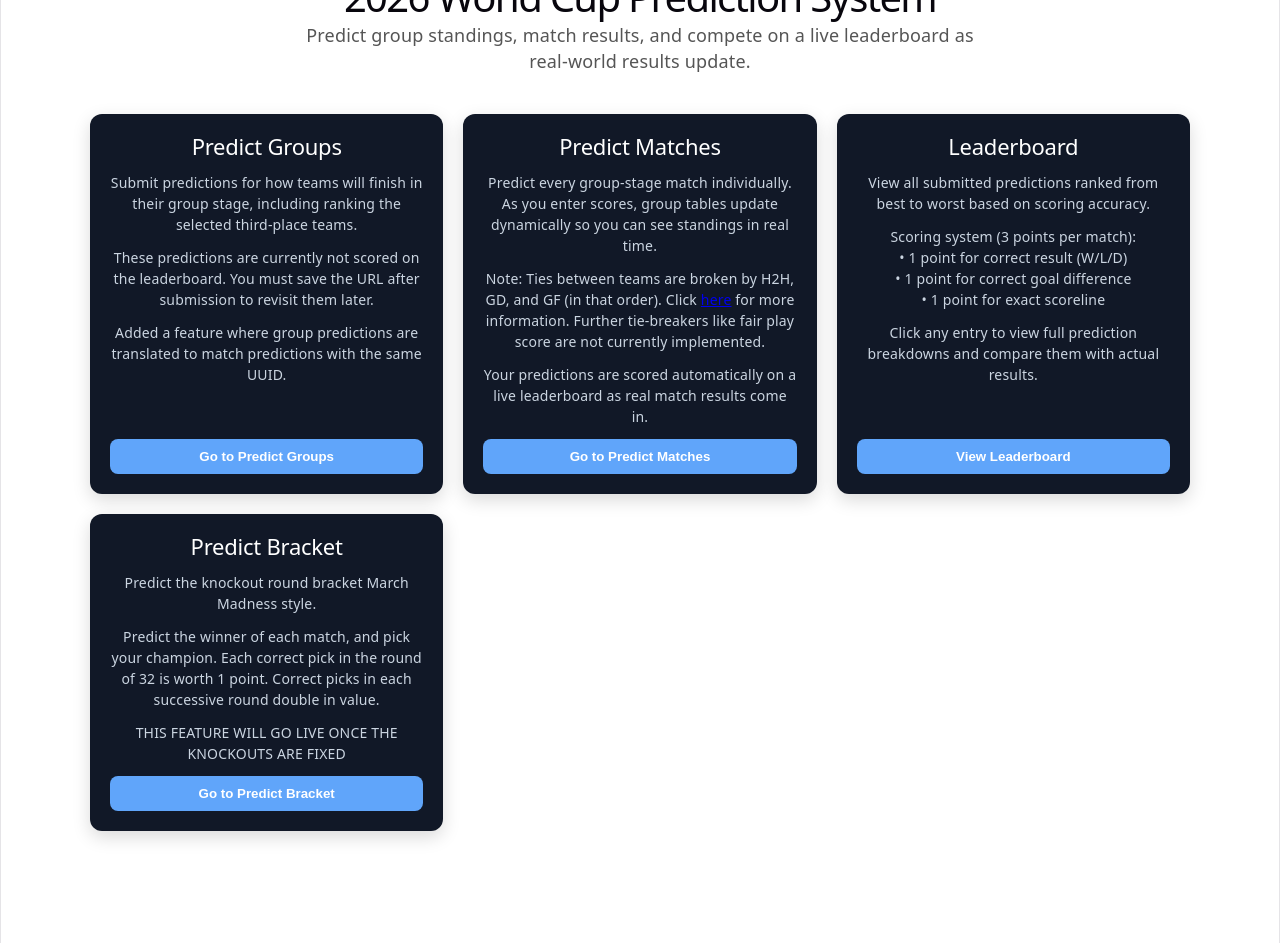
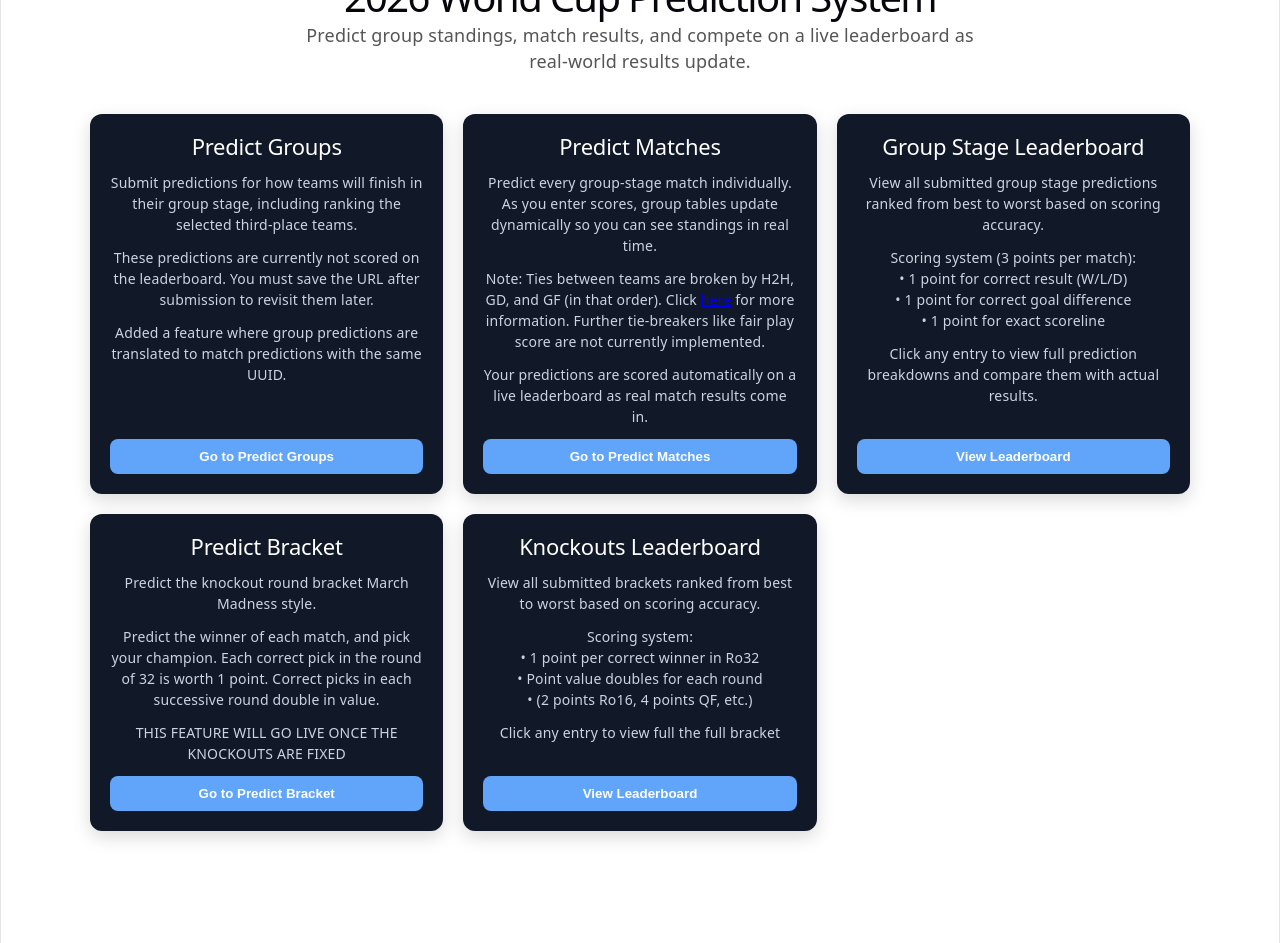
Before and after one commit to tigritik/WorldCupPredctions, a React (Vite) app in the folder client/: page / in a window 1280 px wide. Shown: the part 160-1103 px from the top of the page. Built offline with nearby package versions, Linux system fonts and the light colour scheme; no server answers.

Commit message:
added bracket leaderboard to home

```diff
--- a/client/src/pages/Home.tsx
+++ b/client/src/pages/Home.tsx
@@ -61,9 +61,9 @@ export default function Home() {
 
                 {/* Leaderboard */}
                 <div className="home__card">
-                    <h2>Leaderboard</h2>
+                    <h2>Group Stage Leaderboard</h2>
                     <p>
-                        View all submitted predictions ranked from best to worst based on
+                        View all submitted group stage predictions ranked from best to worst based on
                         scoring accuracy.
                     </p>
 
@@ -101,6 +101,29 @@ export default function Home() {
                         Go to Predict Bracket
                     </button>
                 </div>
+
+                <div className="home__card">
+                    <h2>Knockouts Leaderboard</h2>
+                    <p>
+                        View all submitted brackets ranked from best to worst based on
+                        scoring accuracy.
+                    </p>
+
+                    <p>
+                        Scoring system:
+                        <br />• 1 point per correct winner in Ro32
+                        <br />• Point value doubles for each round
+                        <br />• (2 points Ro16, 4 points QF, etc.)
+                    </p>
+
+                    <p>
+                        Click any entry to view full the full bracket
+                    </p>
+
+                    <button onClick={() => navigate("/knockout-leaderboard")}>
+                        View Leaderboard
+                    </button>
+                </div>
             </section>
         </div>
     );
```
